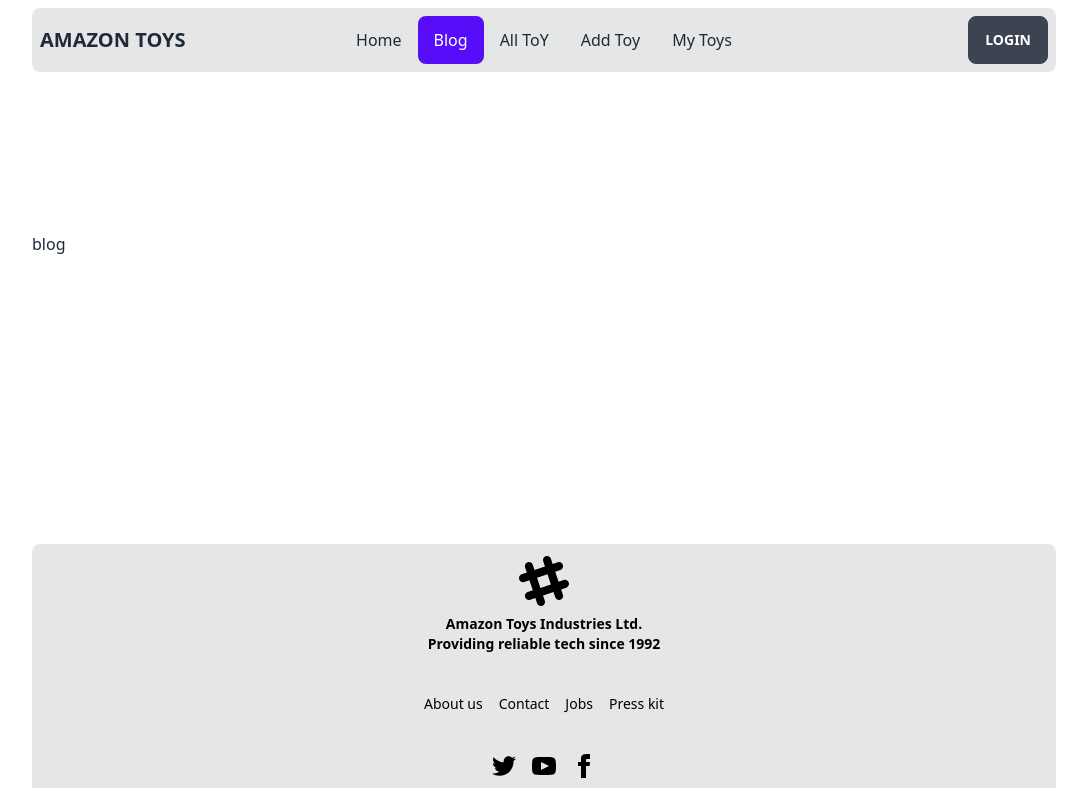
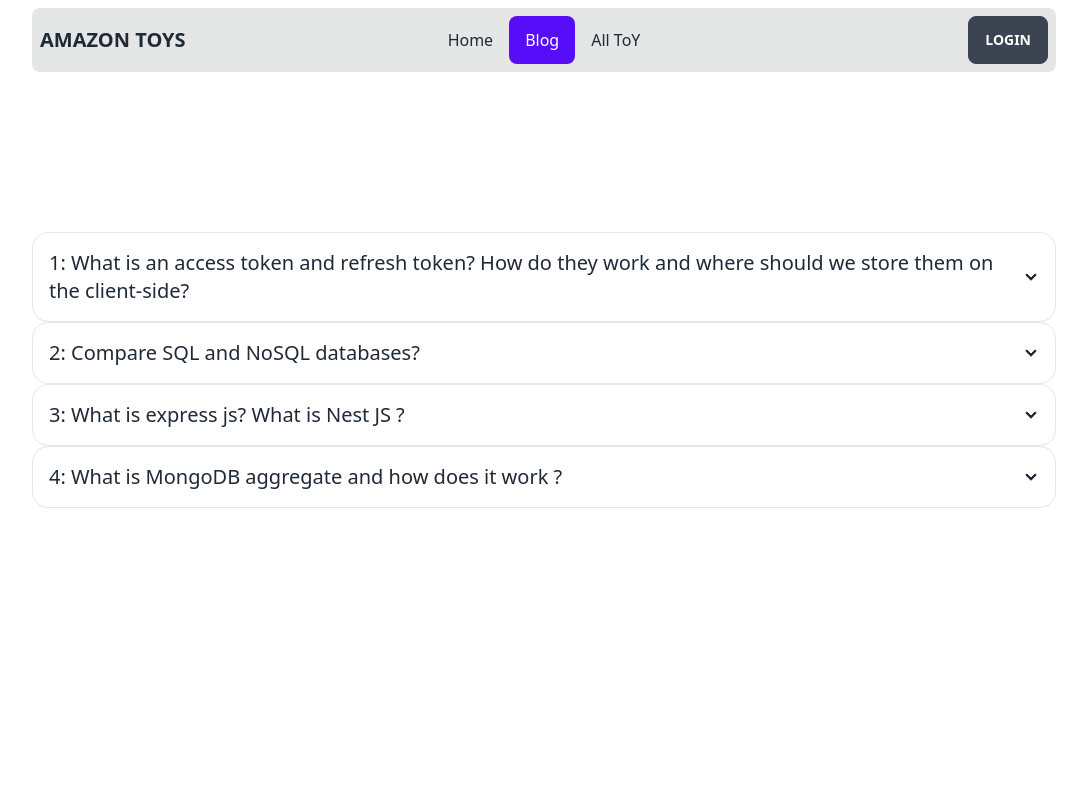
Before and after one commit to ekram2d/toy-market-client, a React (Vite) app: page /blog in a window 1280 px wide. Shown: the top 788 px of the page, without its empty margins (96-1183 px from the left). Built offline with nearby package versions, Linux system fonts and the light colour scheme; no server answers.

Commit message:
blog side added

```diff
--- a/src/AllToy/AllToy.jsx
+++ b/src/AllToy/AllToy.jsx
@@ -1,4 +1,4 @@
-import React from 'react';
+import React, { useState } from 'react';
 import { Link, useLoaderData, useLocation } from 'react-router-dom';
 
 
@@ -7,13 +7,15 @@ import { Link, useLoaderData, useLocation } from 'react-router-dom';
 const AllToy = () => {
       const toys = useLoaderData();
       const location = useLocation();
+      const [text,setText]=useState();
 
       // console.log("lo",location);
       // console.log(toys);
-
+console.log(text)
       return (
             <div className="w-full">
                   {/* <h1>{location.pathname}</h1> */}
+                 <div className='flex items-center justify-center m-3 gap-2'><input type='text' className='rounded p-1 text-white' onChange={e=>setText(e.target.value)}></input> <button className='rounded bg-black text-white p-1'>search</button></div>
                   <table className="table table-compact w-full">
                         <thead>
                               <tr>
--- /dev/null
+++ b/src/Blog/Blog.jsx
@@ -0,0 +1,56 @@
+import React from 'react';
+
+const Blog = () => {
+      return (
+            <>
+                  <div tabIndex={0} className="collapse collapse-arrow border border-base-300 bg-base-100 rounded-box">
+                        <div className="collapse-title text-xl font-medium">
+                              1: What is an access token and refresh token? How do they work and where should we store them on the client-side?
+                        </div>
+                        <div className="collapse-content">
+                              <h1 className='font-bold'>Answer:</h1>
+                              <p>An access token is a credential that proves authorization to access resources</p>
+                              <p>while a refresh token allows obtaining a new access token when the current one expire</p>
+                              <p>
+                                    Access tokens are used to authenticate and authorize access to resources, while refresh tokens are used to obtain new access tokens without requiring reauthentication.</p>
+                              <p>Access tokens and refresh tokens should be securely stored on the client-side using recommended storage mechanisms provided by the platform or frameworks used.</p>
+                        </div>
+                  </div>
+                  <div tabIndex={0} className="collapse collapse-arrow border border-base-300 bg-base-100 rounded-box">
+                        <div className="collapse-title text-xl font-medium">
+                              2: Compare SQL and NoSQL databases?
+                        </div>
+                        <div className="collapse-content">
+                              <h1 className='font-bold'>Answer:</h1>
+                              <p>SQL databases are relational and use structured query language for defining and manipulating data, while NoSQL databases are non-relational and offer flexible data models and scalability.</p>
+
+                        </div>
+                  </div>
+                  <div tabIndex={0} className="collapse collapse-arrow border border-base-300 bg-base-100 rounded-box">
+                        <div className="collapse-title text-xl font-medium">
+                              3: What is express js? What is Nest JS ?
+                        </div>
+                        <div className="collapse-content">
+                              <h1 className='font-bold'>Answer:</h1>
+                              <p>Express.js is a popular and lightweight web application framework for Node.js, used to build server-side applications and APIs with simplicity and flexibility.</p>
+
+                              <p>Nest.js is a progressive, modular, and TypeScript-based framework for building scalable and efficient server-side applications with a focus on developer productivity and maintainability.</p>
+                        </div>
+                  </div>
+                  <div tabIndex={0} className="collapse collapse-arrow border border-base-300 bg-base-100 rounded-box">
+                        <div className="collapse-title text-xl font-medium">
+                              4: What is MongoDB aggregate and how does it work ?
+                        </div>
+                        <div className="collapse-content">
+                              <h1 className='font-bold'>Answer:</h1>
+                              <p>MongoDB's aggregate is a powerful feature that allows flexible querying and data transformation by combining multiple operations, such as grouping, filtering, sorting, and calculating aggregations, in a single query.</p>
+
+                              <p>The MongoDB aggregate pipeline works by taking a collection of documents as input and sequentially applying various stages, such as match, group, sort, and project, to filter, manipulate, and aggregate the data, ultimately producing the desired result set based on the specified operations.</p>
+                        </div>
+                  </div>
+
+            </>
+      );
+};
+
+export default Blog;
--- a/src/Components/Header/Header.jsx
+++ b/src/Components/Header/Header.jsx
@@ -32,8 +32,10 @@ const Header = () => {
                                           <li> <NavLink to="/">Home</NavLink></li>
                                           <li> <NavLink to="/blog">Blog</NavLink></li>
                                           <li> <NavLink to="/toy">All ToY</NavLink></li>
-                                          <li> <NavLink to="/addToy">Add Toy</NavLink></li>
-                                          <li> <NavLink to="/mytoys">My Toys</NavLink></li>
+                                         {
+                                          user && <><li> <NavLink to="/addToy">Add Toy</NavLink></li>
+                                          <li> <NavLink to="/mytoys">My Toys</NavLink></li></>
+                                         }
 
                                     </ul>
                               </div>
@@ -45,8 +47,10 @@ const Header = () => {
                                     <li> <NavLink to="/">Home</NavLink></li>
                                     <li> <NavLink to="/blog">Blog</NavLink></li>
                                     <li> <NavLink to="/toy">All ToY</NavLink></li>
-                                    <li> <NavLink to="/addToy">Add Toy</NavLink></li>
-                                    <li> <NavLink to="/mytoys">My Toys</NavLink></li>
+                                    {
+                                          user && <><li> <NavLink to="/addToy">Add Toy</NavLink></li>
+                                          <li> <NavLink to="/mytoys">My Toys</NavLink></li></>
+                                         }
                               </ul>
                         </div>
 
--- a/src/main.jsx
+++ b/src/main.jsx
@@ -18,6 +18,7 @@ import AddToy from './AddToy/AddToy';
 import MyToys from './MyToys/MyToys';
 import PrivateRoute from './PrivateRoute/PrivateRoute';
 import Updated from './Updated/Updated';
+import Blog from './Blog/Blog';
 
 
 
@@ -51,7 +52,7 @@ const router = createBrowserRouter([
     },
     {
       path: '/blog',
-      element: <p>blog</p>
+      element: <Blog></Blog>
 
     },
     {
```
